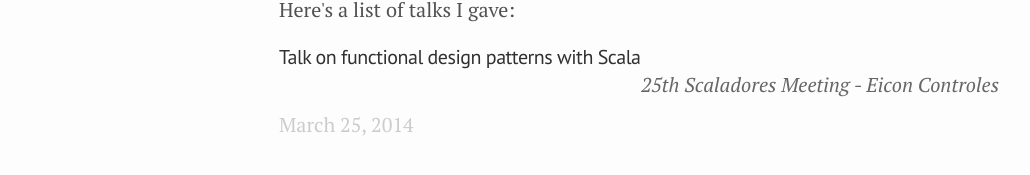
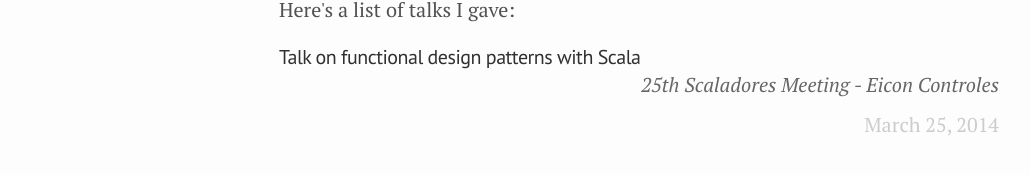
Before and after one commit to rodolfo42/rodolfo42.github.io, a Jekyll site: the page built from talks.html, in a window 1280 px wide. Shown: the part 197-372 px from the top of the page, without its empty margins (1-1031 px from the left). Built offline with Jekyll 4.4.1, drawn with Linux system fonts in a browser that asks for light colours.

Commit message:
Updated talks.html

```diff
--- a/talks.html
+++ b/talks.html
@@ -11,13 +11,13 @@ published: true
 	{% if node.title != null %}
     	{% if node.layout != null %}
 			{% if node.layout == "talk" %}
-        	<p>
+        	<div class="talk">
               	<h4 class="post-title">
         	        <a href="{{ node.url }}">{{ node.title }}</a>
 				</h4>
 				<span class="talk-location">{{ node.location }}</span>
-            	<span class="post-date">{{ node.date | date: '%B %d, %Y' }}</span>
-        	</p>
+            	<span class="talk-date">{{ node.date | date: '%B %d, %Y' }}</span>
+        	</div>
         	{% endif %}
 		{% endif %}
 	{% endif %}
```
